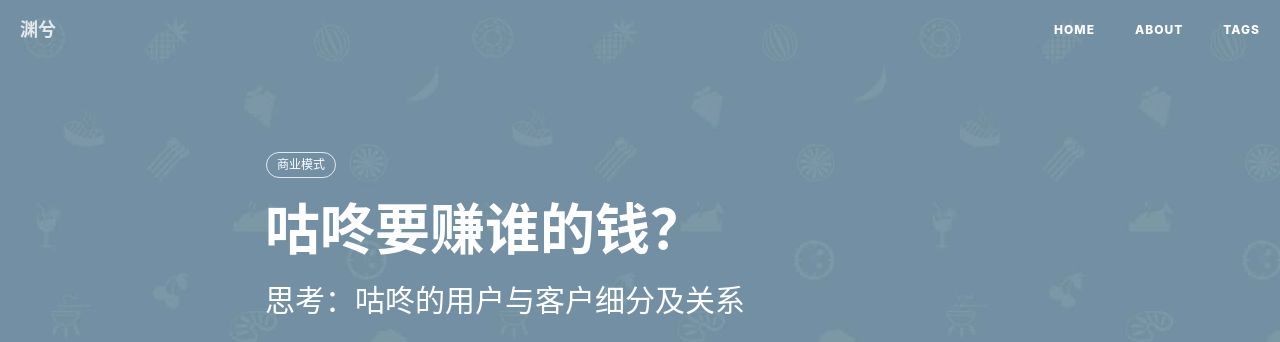
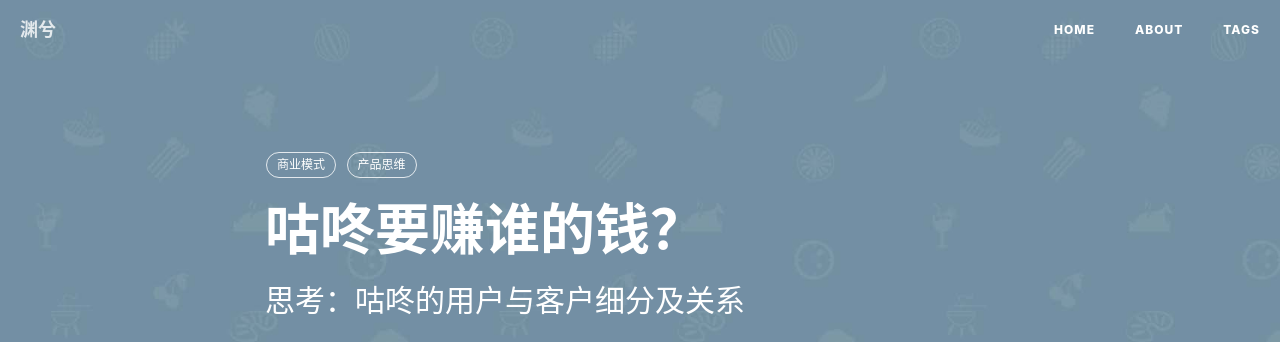
Before and after one commit to pmsay/oldblog, a Jekyll site: the page built from _posts/2016-05-10-Article-codoon.md, in a window 1280 px wide and 900 px high. Shown: the top 342 px of the window. Built offline with Jekyll 4.4.1, drawn with Linux system fonts in a browser that asks for light colours; nearby versions of some CDN libraries; comment, search, counter and statistics services are not loaded.

Commit message:
文章更新

```diff
--- a/_posts/2016-05-10-Article-codoon.md
+++ b/_posts/2016-05-10-Article-codoon.md
@@ -7,6 +7,7 @@ author:     "渊兮"
 header-img: "img/tag-bg.jpg"
 tags:
     - 商业模式
+    - 产品思维
 ---
 
 ## 前言 ##
```
